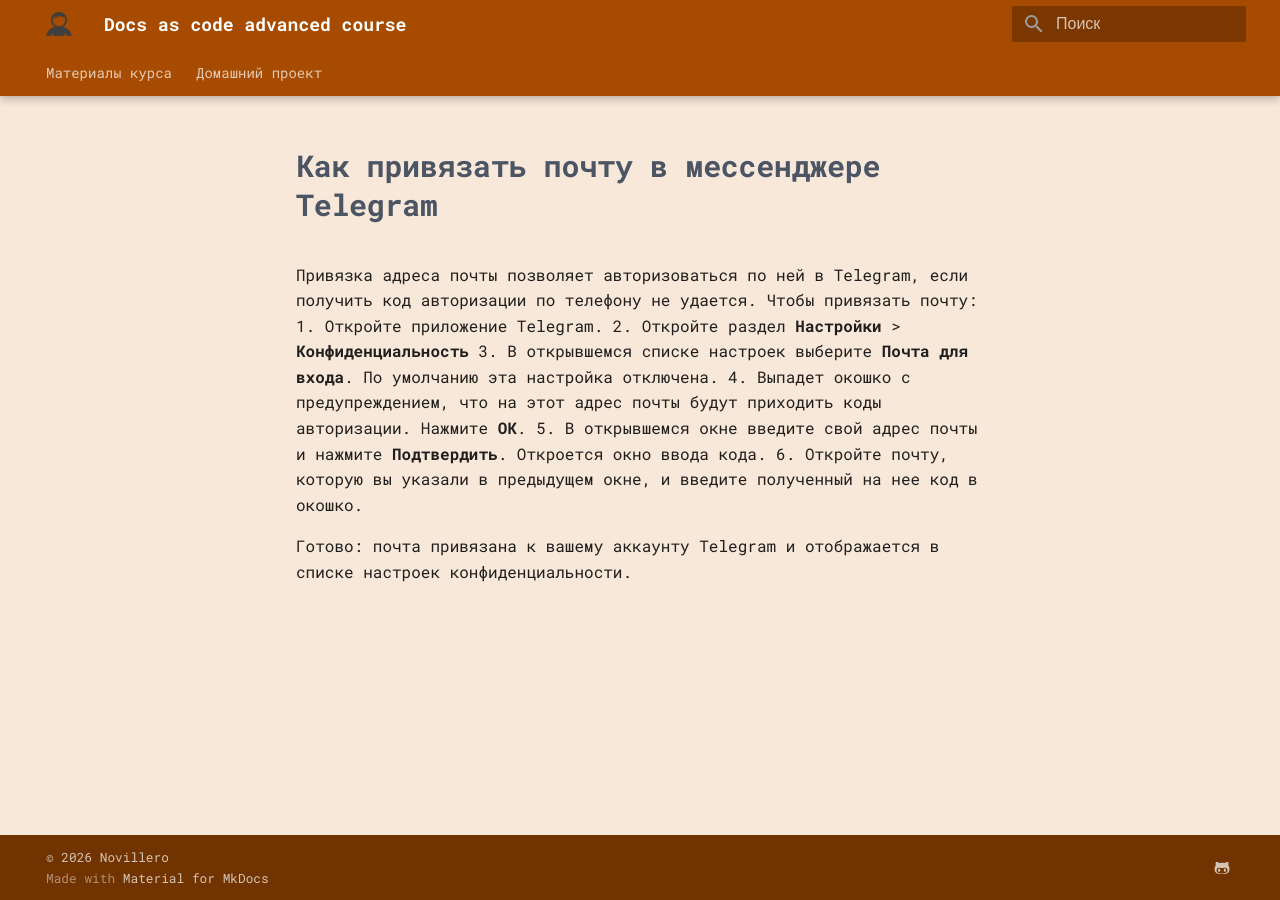
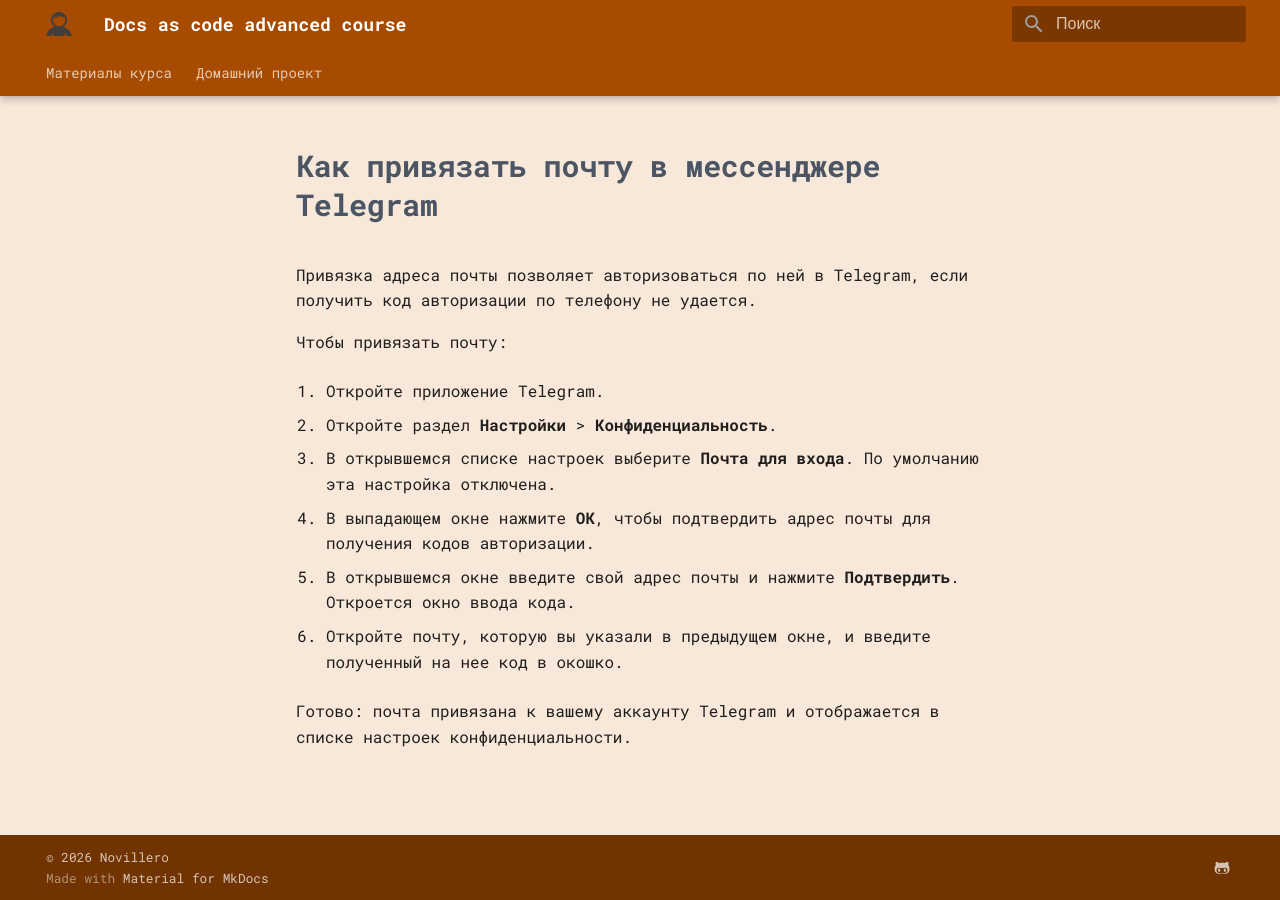
Before and after one commit to novillero/dac-adv-2, an MkDocs documentation site: the page built from docs/instructions/pinguiste-instruction.md, in a window 1280 px wide. Built offline with MkDocs 1.6.1 and Material for MkDocs 9.7.7, drawn with Linux system fonts in a browser that asks for light colours; some web fonts are replaced.

Commit message:
Учтены замечания к предыдущей версии

```diff
--- a/docs/instructions/pinguiste-instruction.md
+++ b/docs/instructions/pinguiste-instruction.md
@@ -1,10 +1,19 @@
 # Как привязать почту в мессенджере Telegram
-Привязка адреса почты позволяет авторизоваться по ней в Telegram, если получить код авторизации по телефону не удается. Чтобы привязать почту:
+
+Привязка адреса почты позволяет авторизоваться по ней в Telegram, если получить код авторизации по телефону не удается.
+
+Чтобы привязать почту:
+
 1. Откройте приложение Telegram.
-2. Откройте раздел **Настройки** > **Конфиденциальность**
+
+2. Откройте раздел **Настройки** > **Конфиденциальность**.
+
 3. В открывшемся списке настроек выберите **Почта для входа**. По умолчанию эта настройка отключена.
-4. Выпадет окошко с предупреждением, что на этот адрес почты будут приходить коды авторизации. Нажмите **ОК**.
+
+4. В выпадающем окне нажмите **ОК**, чтобы подтвердить адрес почты для получения кодов авторизации.
+
 5. В открывшемся окне введите свой адрес почты и нажмите **Подтвердить**. Откроется окно ввода кода.
+
 6. Откройте почту, которую вы указали в предыдущем окне, и введите полученный на нее код в окошко.
 
 Готово: почта привязана к вашему аккаунту Telegram и отображается в списке настроек конфиденциальности.
```
